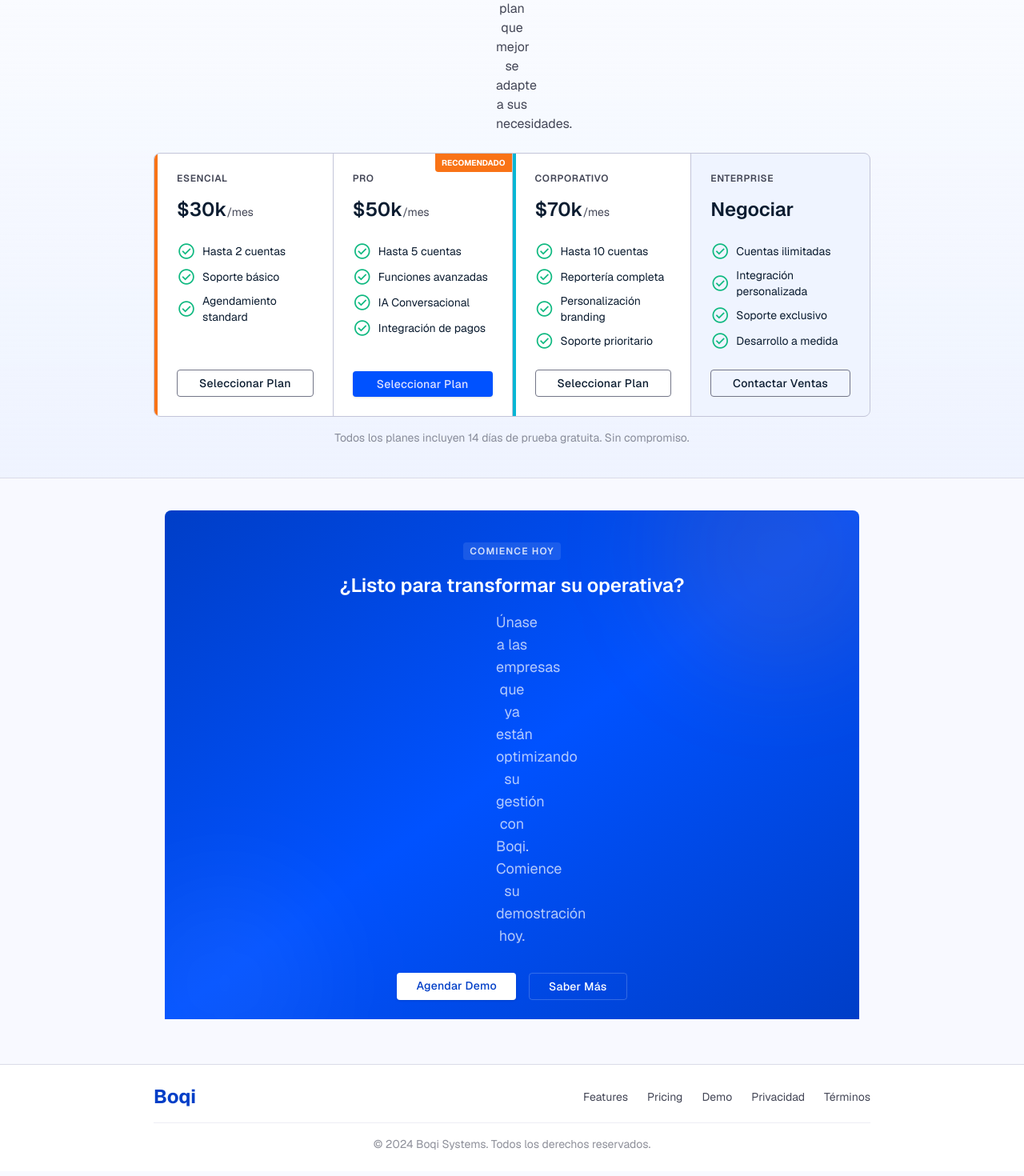
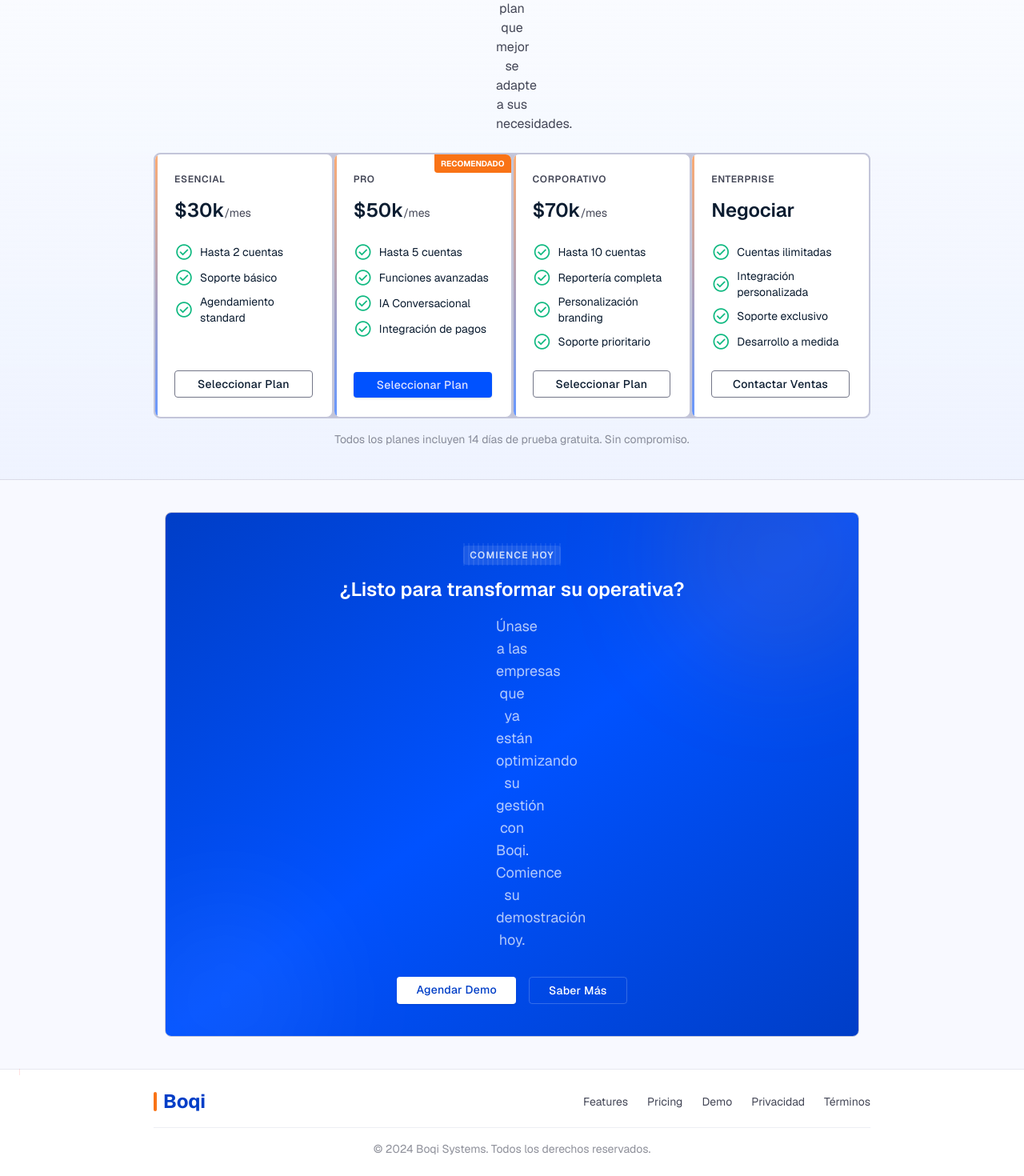
Before and after one commit to Shuh3n-Dev/boqi, a React (Vite) app: page / in a window 1280 px wide. Shown: the part 3737-5207 px from the top of the page at 80% size. Built offline with nearby package versions, Linux system fonts and the light colour scheme.

Commit message:
Refactor CTA, Footer, and Pricing components for improved styling and layout; enhance responsiveness and add new design elements

```diff
--- a/src/components/CTA.tsx
+++ b/src/components/CTA.tsx
@@ -9,21 +9,24 @@ export default function CTA() {
           whileInView={{ opacity: 1, y: 0, scale: 1 }}
           viewport={{ once: true, margin: "-80px" }}
           transition={{ duration: 0.6, ease: "easeOut" }}
-          className="relative overflow-hidden rounded-lg px-lg py-xl flex flex-col items-center space-y-md text-center"
+          className="notebook-card overflow-hidden"
         >
-          {/* Gradient background */}
+          {/* Gradient background (inside the card) */}
           <div className="absolute inset-0 bg-gradient-to-br from-primary via-primary-container to-primary" />
           <div className="absolute top-[-100px] right-[-50px] w-[300px] h-[300px] rounded-full bg-accent/10 blur-3xl pointer-events-none" />
           <div className="absolute bottom-[-80px] left-[-50px] w-[250px] h-[250px] rounded-full bg-white/5 blur-3xl pointer-events-none" />
 
-          <div className="relative z-10 flex flex-col items-center space-y-md">
-            <span className="text-label-sm text-label-sm uppercase tracking-widest bg-white/10 text-white/80 px-sm py-xs rounded">
-              Comience hoy
-            </span>
-            <h2 className="text-headline-md text-headline-md text-white">
+          <div className="relative z-10 notebook-card-body flex flex-col items-center space-y-md text-center px-lg py-xl">
+            {/* Washi tape accent */}
+            <div className="washi-tape">
+              <span className="text-label-sm uppercase tracking-widest bg-white/10 text-white/80 px-sm py-xs rounded">
+                Comience hoy
+              </span>
+            </div>
+            <h2 className="text-headline-md text-white">
               ¿Listo para transformar su operativa?
             </h2>
-            <p className="max-w-xl text-white/70 text-body-lg text-body-lg">
+            <p className="max-w-xl text-white/70 text-body-lg">
               Únase a las empresas que ya están optimizando su gestión con Boqi.
               Comience su demostración hoy.
             </p>
--- a/src/components/Footer.tsx
+++ b/src/components/Footer.tsx
@@ -15,26 +15,35 @@ export default function Footer() {
       whileInView={{ opacity: 1 }}
       viewport={{ once: true }}
       transition={{ duration: 0.5 }}
-      className="w-full border-t border-outline-variant/60 bg-white"
+      className="w-full bg-white"
     >
+      {/* Ruled-line separator */}
+      <div className="relative">
+        <div className="h-px bg-outline-variant/40" />
+        <div className="absolute top-0 left-[var(--spacing-lg)] w-px h-2 bg-red-400/20 pointer-events-none" />
+      </div>
+
       <div className="w-[70%] mx-auto max-w-[1280px] py-lg">
         <div className="flex flex-col md:flex-row justify-between items-center gap-md">
-          <div className="text-headline-md text-headline-md font-bold text-primary">
-            Boqi
+          <div className="flex items-center gap-sm">
+            <div className="w-1 h-6 bg-accent rounded-full" />
+            <div className="text-headline-md font-bold text-primary">
+              Boqi
+            </div>
           </div>
           <nav className="flex flex-wrap justify-center gap-x-lg gap-y-sm">
             {footerLinks.map((link) => (
               <a
                 key={link.label}
                 href={link.href}
-                className="text-body-sm text-body-sm text-on-surface-variant hover:text-primary transition-colors"
+                className="text-body-sm text-on-surface-variant hover:text-primary transition-colors"
               >
                 {link.label}
               </a>
             ))}
           </nav>
         </div>
-        <div className="mt-md pt-md border-t border-outline-variant/30 text-center text-body-sm text-body-sm text-on-surface-variant/60">
+        <div className="mt-md pt-md border-t border-outline-variant/30 text-center text-body-sm text-on-surface-variant/60">
           © 2024 Boqi Systems. Todos los derechos reservados.
         </div>
       </div>
--- a/src/components/Pricing.tsx
+++ b/src/components/Pricing.tsx
@@ -10,8 +10,7 @@ const plans = [
     features: ["Hasta 2 cuentas", "Soporte básico", "Agendamiento standard"],
     cta: "Seleccionar Plan",
     primary: false,
-    bg: "bg-white",
-    badge: "border-l-4 border-l-accent",
+    badge: "border-l-accent",
   },
   {
     name: "PRO",
@@ -27,8 +26,7 @@ const plans = [
     ],
     cta: "Seleccionar Plan",
     primary: true,
-    bg: "bg-white",
-    badge: "",
+    badge: "border-l-primary",
   },
   {
     name: "CORPORATIVO",
@@ -44,8 +42,7 @@ const plans = [
     ],
     cta: "Seleccionar Plan",
     primary: false,
-    bg: "bg-white",
-    badge: "border-l-4 border-l-info",
+    badge: "border-l-info",
   },
   {
     name: "ENTERPRISE",
@@ -61,8 +58,7 @@ const plans = [
     ],
     cta: "Contactar Ventas",
     primary: false,
-    bg: "bg-surface-container-low",
-    badge: "",
+    badge: "border-l-accent",
   },
 ]
 
@@ -89,10 +85,13 @@ export default function Pricing() {
           transition={{ duration: 0.5 }}
           className="text-center mb-lg"
         >
-          <h2 className="text-headline-md text-headline-md text-primary mb-sm">
-            Planes de Inversión
-          </h2>
-          <p className="text-body-md text-body-md text-on-surface-variant max-w-xl mx-auto">
+          <div className="inline-flex items-center gap-md mb-sm">
+            <div className="w-1 h-8 bg-accent rounded-full" />
+            <h2 className="text-headline-md text-primary">
+              Planes de Inversión
+            </h2>
+          </div>
+          <p className="text-body-md text-on-surface-variant max-w-xl mx-auto">
             Escalabilidad diseñada para el crecimiento de su consultoría o
             clínica. Elija el plan que mejor se adapte a sus necesidades.
           </p>
@@ -107,22 +106,22 @@ export default function Pricing() {
               initial="hidden"
               whileInView="show"
               viewport={{ once: true, margin: "-60px" }}
-              className={`${plan.bg} ${plan.badge} px-lg py-lg flex flex-col justify-between relative`}
+              className={`notebook-card rounded-none border-0 ${plan.badge} px-lg py-lg flex flex-col justify-between relative`}
             >
               {plan.popular && (
-                <div className="absolute top-0 right-0 bg-accent text-white text-[10px] px-sm py-1 font-bold rounded-bl">
+                <div className="absolute top-0 right-0 bg-accent text-white text-[10px] px-sm py-1 font-bold rounded-bl z-10">
                   RECOMENDADO
                 </div>
               )}
 
-              <div>
-                <h4 className="text-label-sm text-label-sm text-on-surface-variant mb-md uppercase tracking-wider">
+              <div className="notebook-card-body">
+                <h4 className="text-label-sm text-on-surface-variant mb-md uppercase tracking-wider">
                   {plan.name}
                 </h4>
-                <div className="text-headline-md text-headline-md mb-lg">
+                <div className="text-headline-md mb-lg">
                   {plan.price}
                   {plan.period && (
-                    <span className="text-body-sm text-body-sm font-normal text-on-surface-variant">
+                    <span className="text-body-sm font-normal text-on-surface-variant">
                       {plan.period}
                     </span>
                   )}
@@ -132,7 +131,7 @@ export default function Pricing() {
                   {plan.features.map((feat) => (
                     <li
                       key={feat}
-                      className="flex items-center gap-sm text-body-sm text-body-sm"
+                      className="flex items-center gap-sm text-body-sm"
                     >
                       <span className="material-symbols-outlined text-success text-sm">
                         check_circle
@@ -158,7 +157,7 @@ export default function Pricing() {
           ))}
         </div>
 
-        <p className="text-center text-body-sm text-body-sm text-on-surface-variant/60 mt-md">
+        <p className="text-center text-body-sm text-on-surface-variant/60 mt-md">
           Todos los planes incluyen 14 días de prueba gratuita. Sin compromiso.
         </p>
       </div>
```
